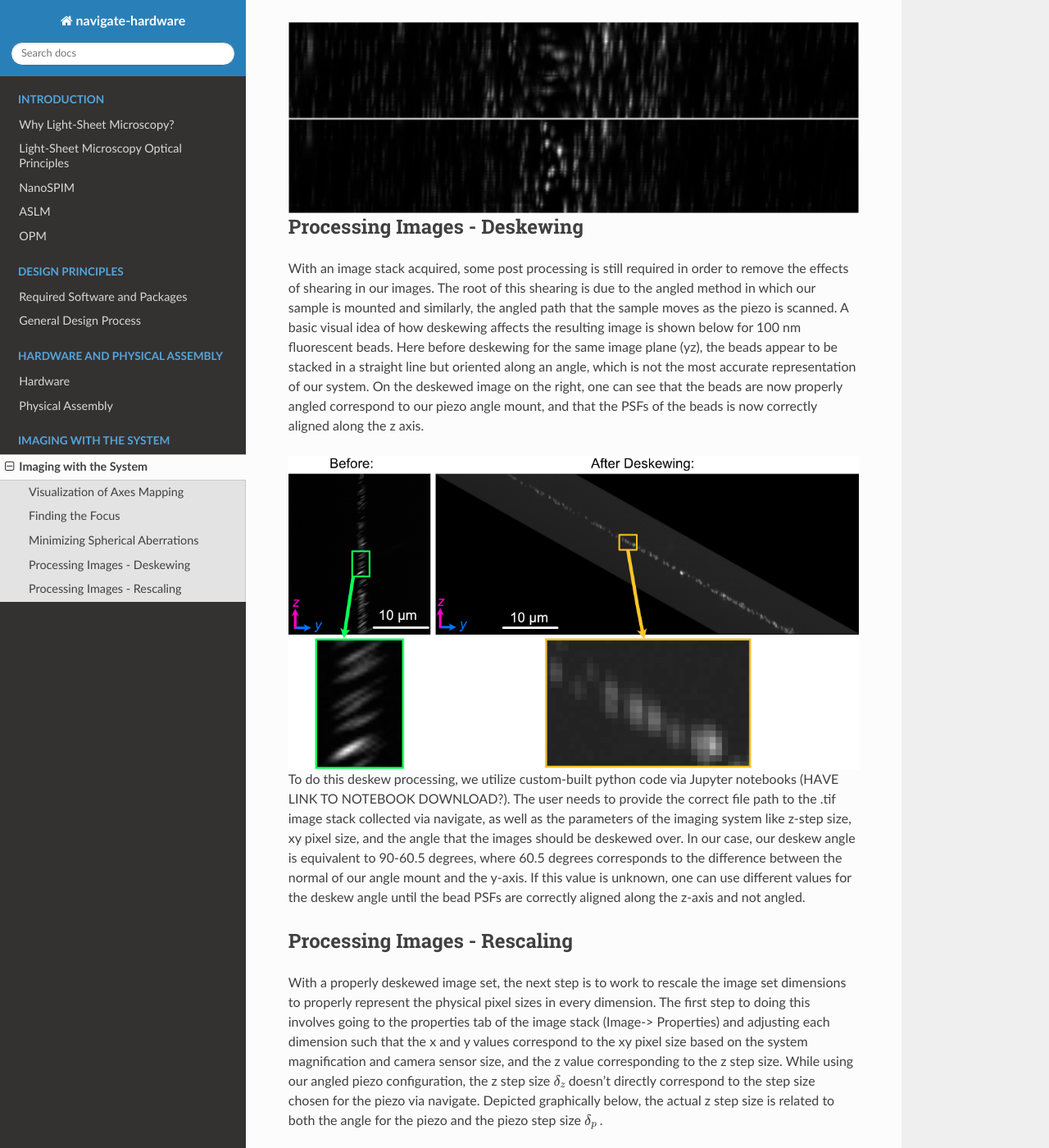
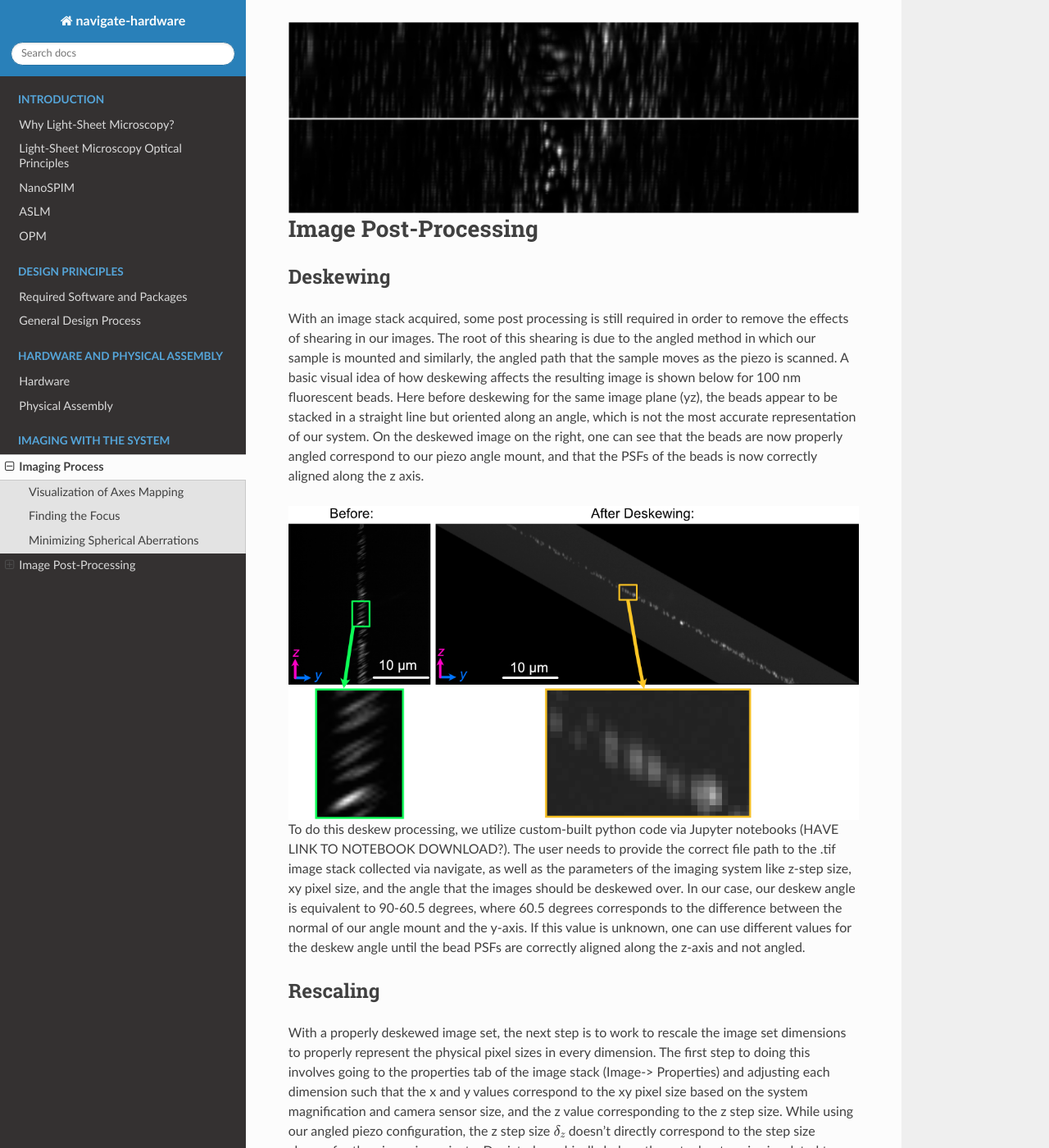
Before and after one commit to TheDeanLab/COMPASS, a Sphinx documentation site: the page built from docs/source/imaging/imaging.rst, in a window 1280 px wide and 1400 px high, scrolled down 2511 px. Shown: the whole window at 82% size. Built offline with Sphinx 7.4.7 and the Read the Docs theme 2.0.0, drawn with Linux system fonts in a browser that asks for light colours; pages that are not in the unit, such as notebooks, are missing from menus; some of the changed text lies outside the part shown.

Commit message:
Update imaging.rst

```diff
--- a/docs/source/imaging/imaging.rst
+++ b/docs/source/imaging/imaging.rst
@@ -1,7 +1,7 @@
 .. _process-home:
 
 ###############################
-Imaging with the System
+Imaging Process
 ###############################
 
 Visualization of Axes Mapping
@@ -63,7 +63,11 @@ focused.
     :align: center
     :alt: Before and after of adjusting in Z-projections after adjusting the correction collar
 
-Processing Images - Deskewing
+###############################
+Image Post-Processing
+###############################
+
+Deskewing
 ______________________________
 
 
@@ -86,7 +90,7 @@ deskewed over. In our case, our deskew angle is equivalent to 90-60.5 degrees, w
 difference between the normal of our angle mount and the y-axis. If this value is unknown, one can use different
 values for the deskew angle until the bead PSFs are correctly aligned along the z-axis and not angled.
 
-Processing Images - Rescaling
+Rescaling
 ______________________________
 
 
```
